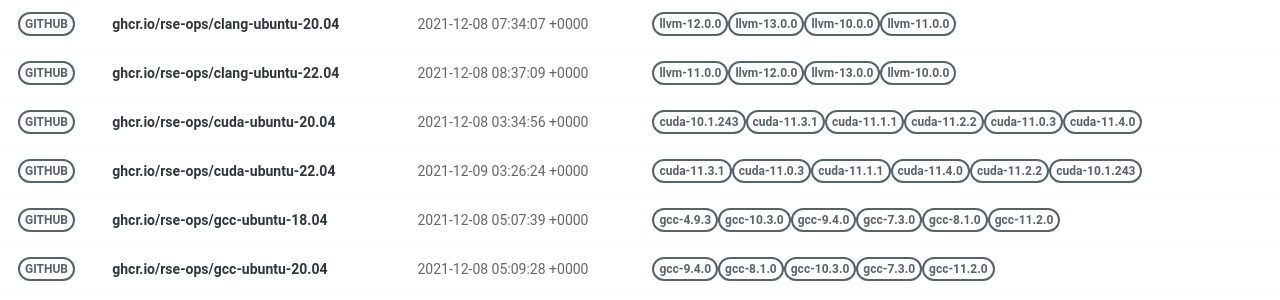
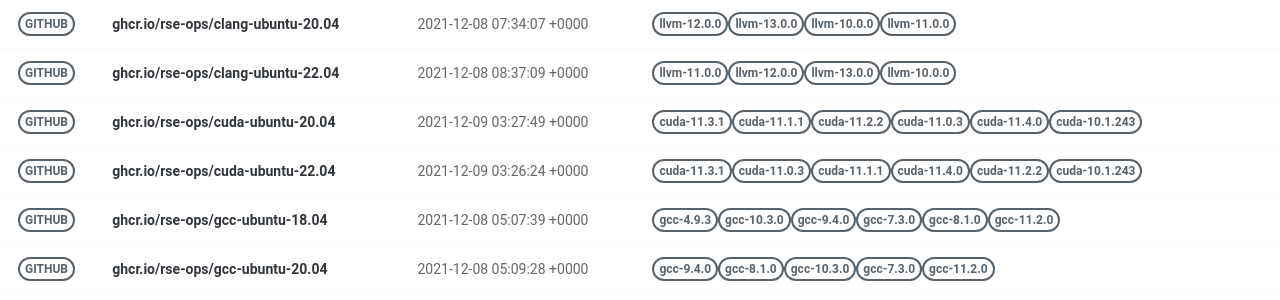
Before and after one commit to rse-ops/docker-images, a Jekyll site: the page built from pages/index.md, in a window 1280 px wide. Shown: the part 179-479 px from the top of the page. Built offline with Jekyll 4.4.1, drawn with Linux system fonts in a browser that asks for light colours; nearby versions of some CDN libraries.

Commit message:
Automated push to update library 2021-12-09

```diff
--- a/_library/ghcr.io-rse-ops-cuda-ubuntu-20.04.md
+++ b/_library/ghcr.io-rse-ops-cuda-ubuntu-20.04.md
@@ -1,14 +1,11 @@
 ---
 layout: container
 name: ghcr.io/rse-ops/cuda-ubuntu-20.04
-updated_at: 2021-12-08 03:34:56.008651
+updated_at: 2021-12-09 03:27:49.015195
 
 
 container_url: https://github.com/orgs/rse-ops/packages/container/package/cuda-ubuntu-20.04
 versions:
- - tag: cuda-10.1.243
-   dockerfile: https://github.com/rse-ops/docker-images/blob/main/ubuntu/cuda/Dockerfile
-   manifest: https://crane.ggcr.dev/manifest/ghcr.io/rse-ops/cuda-ubuntu-20.04:cuda-10.1.243
  - tag: cuda-11.3.1
    dockerfile: https://github.com/rse-ops/docker-images/blob/main/ubuntu/cuda/Dockerfile
    manifest: https://crane.ggcr.dev/manifest/ghcr.io/rse-ops/cuda-ubuntu-20.04:cuda-11.3.1
```
Also changed, not shown: other parts of _library/ghcr.io-rse-ops-cuda-ubuntu-20.04.md (+3 -0 lines).
